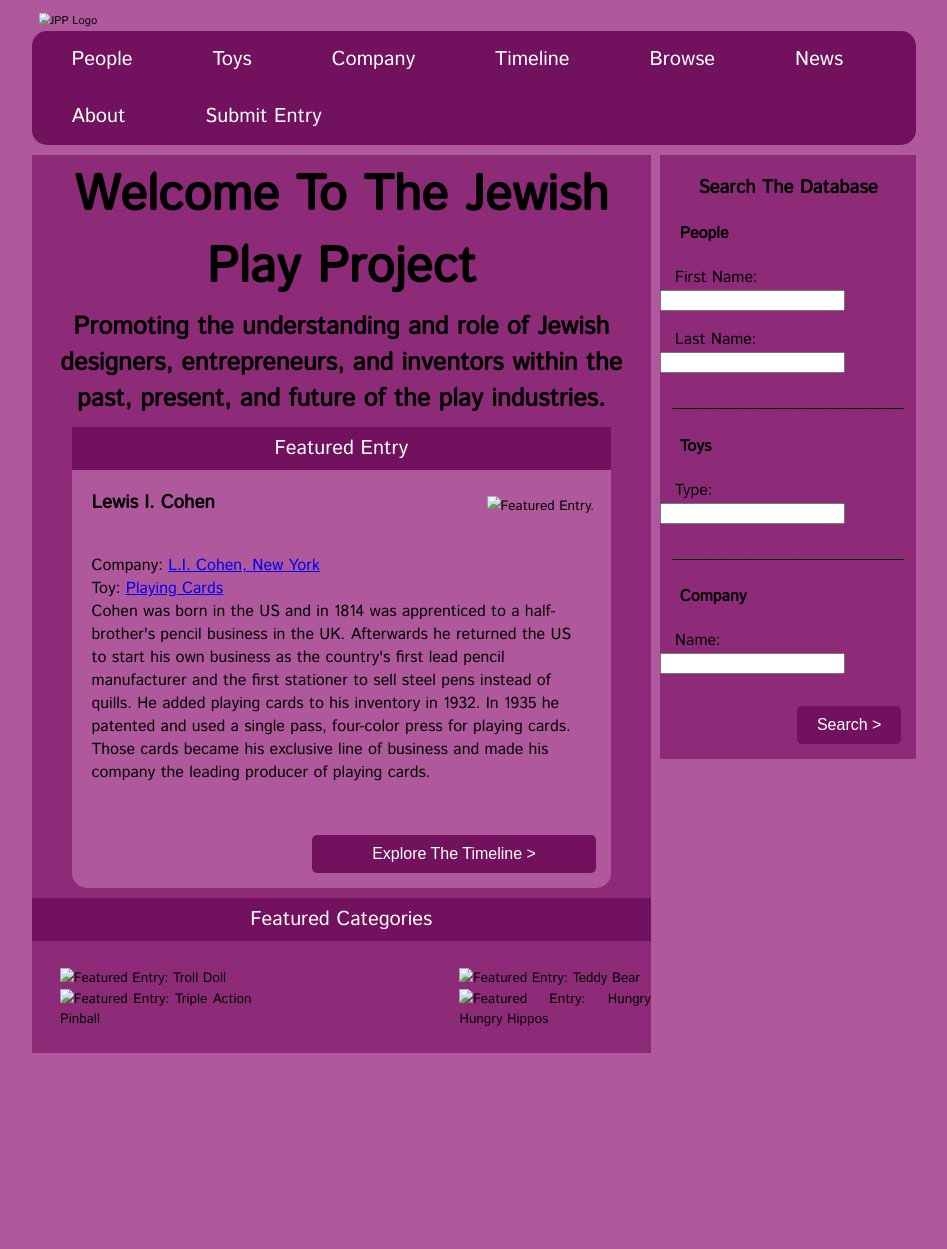
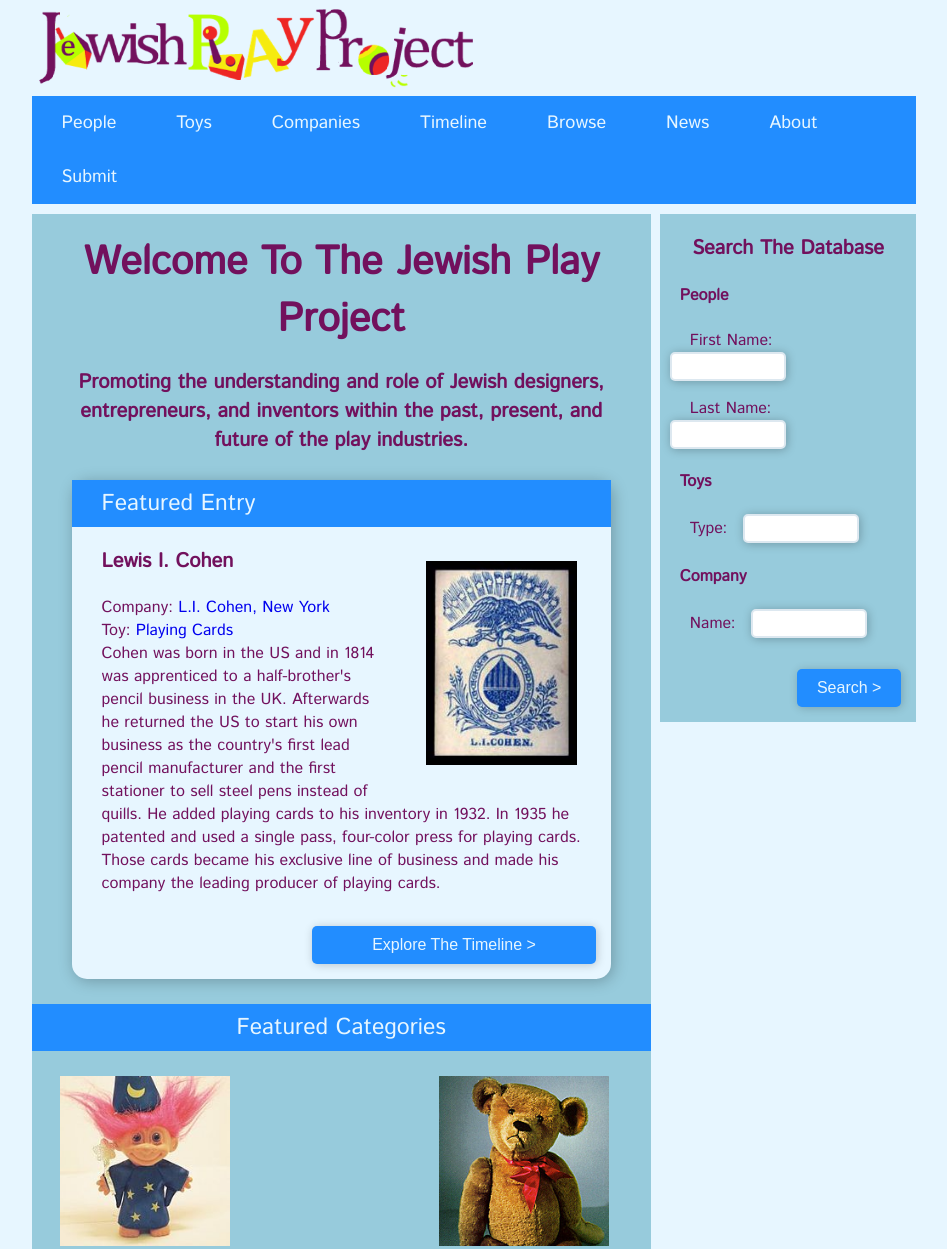
Before and after one commit to FOSSRIT/JewishPlayProject, a website: page index.html in a window 1280 px wide. Shown: the top 1249 px of the page, without its empty margins (166-1113 px from the left). Before the commit the page ends 1053 px from the top, so only its background shows below. Drawn offline with Linux system fonts and the light colour scheme.

Commit message:
Updaing indes and submitEntry, adding js and css

```diff
--- /dev/null
+++ b/JewishPlayProject.css
@@ -0,0 +1,214 @@
+/*============================
+// Jewish Play Project
+// Index.html Style Sheet
+============================*/
+
+body{
+	background-color: #e7f6ff;
+	color: #72115d;
+	font-family: 'Istok Web', sans-serif;
+}
+
+body img {
+	zoom: 70%;
+	padding-left: 10px;
+}
+
+ul.topnav {
+	list-style-type: none;
+	margin: 0;
+	padding: 0;
+	overflow: hidden;
+	background-color: #228dff;
+	margin-left: 15%;
+	width: 70%;
+}
+
+ul.topnav li {float: left;}
+
+ul.topnav li a {
+	margin: 0;
+	display: block;
+	color: #e7f6ff;
+	text-align: center;
+	padding: 14px 30px;
+	text-decoration: none;
+	font-size: 18px;
+}
+
+ul.topnav li a:hover:not(.active) {
+	background-color: #97cbdc;
+	background-color: clear;
+}
+
+ul.topnav li.right {float: right;}
+
+@media screen and (max-width: 600px){
+	ul.topnav li.right,
+	ul.topnav li {float: none;}
+}
+
+#mainPage {
+	margin-left: 15%;
+	width: 70%;
+}
+
+#mainContainer {
+	display: inline;
+	margin-top: 10px;
+	background-color: #97cbdc;
+	width: 70%;
+	float: left;
+}
+
+#mainContainer img {
+	zoom: 85%;
+}
+
+h1 {
+	text-align: center;
+	padding: 0px;
+	margin: 20px 0px;
+	font-size: 40px;
+}
+
+h2 {
+	text-align: center;
+	margin: 5px 40px;
+	font-size: 20px;
+}
+
+#featuredEntryTitleBox {
+	margin-left: 0px;
+	color: #e7f6ff;
+	font-size: 23px;
+	padding: 7px 0px;
+	background-color: #228dff;
+}
+
+#featuredTitle {
+	padding: 30px;
+}
+
+#featuredEntryContainer {
+	margin: 25px 40px;
+	background-color: #e7f6ff;
+	border-radius: 15px;
+	box-shadow: 2px 2px 15px rgba(0,0,0,.25);
+}
+
+#featuredEntryContainer h3 {
+	text-align: left;
+	padding-left: 30px;
+	font-size: 20px;
+}
+
+#featuredEntryContainer p {
+	padding: 0px 30px;
+}
+
+#featuredEntryContainer img {
+	margin: 40px;
+	float: right;
+}
+
+#featuredEntryContainer p, #featuredEntryContainer a {
+	font-size: 16px;
+	text-decoration: none;
+}
+
+#exploreButton {
+	margin: 15px;
+	float: right;
+	background-color: #228dff;
+	border-radius: 5px;
+	border: none;
+	padding: 10px 20px;
+	box-shadow: 1px 1px 10px rgba(0,0,0,.20);
+}
+
+#exploreButton a {
+	margin: 0;
+	color: #e7f6ff;
+	text-align: center;
+	padding: 14px 40px;
+	text-decoration: none;
+	font-size: 16px;
+}
+
+#exemplarCategoryHeader {
+	margin: 0px;
+	padding: 7px 0px;
+	color: #e7f6ff;
+	font-size: 23px;
+	background-color: #228dff;
+	text-align: center;
+}
+
+#exemplarCategoryImages {
+	margin: 25px 20px;
+	padding-bottom: 20px;
+	text-align: justify;
+	border-radius: 5px;
+}
+
+#exemplarCategoryImages > div {
+	width: 200px;
+	display: inline-block;
+	vertical-align: top;
+
+	/* IE fix. */
+	*display: inline;
+	zoom: 1;
+}
+
+#exemplarCategoryImages:after {
+	content: "";
+	width: 100%;
+	display: inline-block;
+}
+
+#searchBox {
+	margin-top: 10px;
+	width: 29%;
+	padding: 0px;
+	background-color: #97cbdc;
+	float: right;
+}
+
+h3 {
+	text-align: center;
+	font-size: 20px;
+}
+
+label {
+	margin: 0px 20px;
+	padding: 10px 10px;
+}
+
+#searchButton {
+	margin: 15px;
+	float: right;
+	background-color: #228dff;
+	border-radius: 5px;
+	border: none;
+	padding: 10px 20px;
+	color: #e7f6ff;
+	text-align: center;
+	text-decoration: none;
+	font-size: 16px;
+	box-shadow: 1px 1px 10px rgba(0,0,0,.20);
+}
+
+h4 {
+	padding-left: 20px;
+}
+
+input {
+	margin-left: 10px;
+	width: 40%;
+	padding: 5px;
+	box-shadow: 1px 1px 10px rgba(0,0,0,.25);
+	border-radius: 5px;
+	border: 2px solid #dde8f0;
+}
--- a/index.html
+++ b/index.html
@@ -3,228 +3,21 @@
 <meta http-equiv="content-type" content="text/html; charset=utf-8" />
 <link href="https://fonts.googleapis.com/css?family=Istok+Web" rel="stylesheet">
 <title>Jewish Play Project</title>
-
-<style>
-
-	body{
-		background-color: #AF589C;
-		font-family: 'Istok Web', sans-serif;
-	}
-
-	body img {
-		zoom: 70%;
-		padding-left: 10px;
-	}
-
-	ul {
-		list-style-type: none;
-		margin: 0;
-		padding: 0;
-		overflow: hidden;
-		background-color: #72115D;
-		border-radius: 15px;
-		margin-left: 15%;
-		width: 70%;
-	}
-
-	li {
-		float: left;
-	}
-
-	li a {
-		margin: 0;
-		display: block;
-		color: white;
-		text-align: center;
-		padding: 14px 40px;
-		text-decoration: none;
-		font-size: 20px;
-	}
-
-	li a:hover:not(.active) {
-		background-color: #ED2724;
-		background-color: clear;
-	}
-
-	#mainPage {
-		margin-left: 15%;
-		width: 70%;
-	}
-
-	#mainContainer {
-		display: inline;
-		margin-top: 10px;
-		background-color: #8E2B78;
-		width: 70%;
-		float: left;
-	}
-
-	#mainContainer img {
-		zoom: 85%;
-	}
-
-	h1 {
-		text-align: center;
-		padding: 0px;
-		margin: 5px;
-		font-size: 50px;
-	}
-
-	h2 {
-		text-align: center;
-		padding: 0px;
-		margin: 0px;
-		font-size: 25px;
-	}
-
-	#featuredEntryContainer img {
-		margin: 20px;
-		margin-top: 30px;
-		float: right;
-	}
-
-	#featuredEntryContainer {
-		margin-left: 40px;
-		margin-right: 40px;
-		margin-top: 10px;
-		margin-bottom: 10px;
-		background-color: #AF589C;
-		border-radius: 15px;
-	}
-
-	#featuredEntryContainer h3 {
-		text-align: left;
-		padding-left: 20px;
-	}
-
-	#featuredEntryContainer p {
-		padding: 20px;
-	}
-
-	#featuredEntryTitleBox {
-		margin: 0px;
-		color: white;
-		font-size: 20px;
-		padding-top: 7px;
-		padding-bottom: 7px;
-		text-align: center;
-		background-color: #72115D;
-	}
-
-	p {
-		font-size: 16px;
-	}
-
-	#featuredEntryButton {
-		margin: 15px;
-		float: right;
-		background-color: #72115D;
-		border-radius: 5px;
-		border: none;
-		padding: 10px 20px;
-	}
-
-	#featuredEntryButton a {
-		margin: 0;
-		color: white;
-		text-align: center;
-		padding: 14px 40px;
-		text-decoration: none;
-		font-size: 16px;
-	}
-
-	#ExemplarCategoryHeader {
-		margin: 0px;
-		padding-top: 7px;
-		padding-bottom: 7px;
-		color: white;
-		font-size: 20px;
-		background-color: #72115D;
-		text-align: center;
-	}
-
-	#ExemplarCategoryImages {
-		margin-top: 25px;
-		margin-left: 20px;
-		text-align: justify;
-		border-radius: 5px;
-	}
-
-	#ExemplarCategoryImages > div {
-	width: 200px;
-	display: inline-block;
-	vertical-align: top;
-
-	/* IE fix. */
-	*display: inline;
-	zoom: 1;
-	}
-
-	#ExemplarCategoryImages:after {
-	content: "";
-	width: 100%;
-	display: inline-block;
-    }
-
-	#searchBox {
-		margin-top: 10px;
-		width: 29%;
-		padding: 0px;
-
-		background-color: #8E2B78;
-		float: right;
-	}
-
-	h3 {
-		text-align: center;
-	}
-
-	label {
-		margin: 5px;
-		padding: 10px;
-	}
-
-	#searchButton {
-		margin: 15px;
-		float: right;
-		background-color: #72115D;
-		border-radius: 5px;
-		border: none;
-		padding: 10px 20px;
-		color: white;
-		text-align: center;
-		text-decoration: none;
-		font-size: 16px;
-	}
-
-	#lineBreak {
-		text-align: center;
-	}
-
-	h4 {
-		padding-left: 20px;
-	}
-
-	label {
-		padding-left: 10px;
-	}
-
-</style>
+<link rel="stylesheet" href="JewishPlayProject.css">
 
 <body>
-	<img src="jpp-logo2.png" alt="JPP Logo" style="margin-left:15%;"/>
-	<div id="navigationBar">
-		<ul>
+	<a href="https://people.rit.edu/~jmi6217/JewishPlayProject/"> <img src="jpp-logo2.png" alt="JPP Logo" style="margin-left:15%;" /></a>
+	<ul class="topnav">
 		<li><a href="http://jewishplayproject.org/player.html">People</a></li>
 		<li><a href="http://jewishplayproject.org/player.html">Toys</a></li>
-			<li><a href="http://jewishplayproject.org/player.html">Company</a></li>
+		<li><a href="http://jewishplayproject.org/player.html">Companies</a></li>
 		<li><a href="http://jewishplayproject.org/timeline.html">Timeline</a></li>
 		<li><a href="http://jewishplayproject.org/">Browse</a></li>
 		<li><a href="http://jewishplayproject.org/news.html">News</a></li>
 		<li><a href="http://jewishplayproject.org/about.html">About</a></li>
-			<li><a href="submitEntry.html">Submit Entry</a></li>
+		<li><a href="submitEntry.html">Submit</a></li>
 	</ul>
-	</div>
+
 	<div id="mainPage">
 		<div id="mainContainer">
 			<h1>Welcome To The Jewish Play Project</h1>
@@ -232,7 +25,7 @@
 			entrepreneurs, and inventors within the past, present, and future of the play industries.</h2>
 
 			<div id="featuredEntryContainer">
-				<div id="featuredEntryTitleBox">Featured Entry</div>
+				<div id="featuredEntryTitleBox"><span id="featuredTitle">Featured Entry</span></div>
 					<img src="cohen.jpg" alt="Featured Entry." />
 					<h3>Lewis I. Cohen </h3>
 					<p>Company: <a href="#LICohenNewYork">L.I. Cohen, New York</a>
@@ -243,12 +36,12 @@
 					instead of quills. He added playing cards to his inventory in 1932. In 1935 he patented
 					and used a single pass, four-color press for playing cards. Those cards became his
 					exclusive line of business and made his company the leading producer of playing cards. </p>
-				<button id="featuredEntryButton"> <a href="http://jewishplayproject.org/timeline.html#1">Explore The Timeline &gt;</a></button>
+				<button id="exploreButton"> <a href="http://jewishplayproject.org/timeline.html#1">Explore The Timeline &gt;</a></button>
 				<div style="clear: both;"></div>
 			</div>
 
-			<div id="ExemplarCategoryHeader">Featured Categories</div>
-			<div id="ExemplarCategoryImages">
+			<div id="exemplarCategoryHeader">Featured Categories</div>
+			<div id="exemplarCategoryImages">
 				<div><img src="trollDoll.png" alt="Featured Entry: Troll Doll" /></div>
 				<div><img src="teddyBear.png" alt="Featured Entry: Teddy Bear" /></div>
 				<div><img src="pinball.png" alt="Featured Entry: Triple Action Pinball" /></div>
@@ -260,24 +53,20 @@
 
 			<p><h4>People</h4></p>
 			<p><label>First Name:
-					<input id="sName" type="text" >
+					<input id="firstName" type="text" >
 			</label></p>
 			<p><label>Last Name:
-					<input id="sDescription" type="text" >
+					<input id="lastName" type="text" >
 			</label></p>
-
-			<p><p><p><div id="lineBreak"> ___________________________</div><p><p>
 
 			<p><h4>Toys</h4></p>
 			<p><label>Type:
-					<input id="sType" type="text" >
+					<input id="toyName" type="text" >
 			</label></p>
-
-			<p><p><p><div id="lineBreak"> ___________________________</div><p><p>
 
 			<p><h4>Company</h4></p>
 			<p><label>Name:
-					<input id="sDate" type="text" >
+					<input id="companyName" type="text" >
 			</label></p>
 			<button id="searchButton">Search &gt;</button>
 		</div>
--- /dev/null
+++ b/submitEntry.css
@@ -0,0 +1,124 @@
+/*============================
+// Jewish Play Project
+// submitEntry.html Style Sheet
+============================*/
+
+body{
+	background-color: #e7f6ff;
+	color: #72115d;
+	font-family: 'Istok Web', sans-serif;
+}
+
+body img {
+	zoom: 70%;
+	padding-left: 10px;
+}
+
+ul.topnav {
+	list-style-type: none;
+	margin: 0;
+	padding: 0;
+	overflow: hidden;
+	background-color: #228dff;
+	margin-left: 15%;
+	width: 70%;
+}
+
+ul.topnav li {float: left;}
+
+ul.topnav li a {
+	margin: 0;
+	display: block;
+	color: #e7f6ff;
+	text-align: center;
+	padding: 14px 30px;
+	text-decoration: none;
+	font-size: 18px;
+}
+
+ul.topnav li a:hover:not(.active) {
+	background-color: #97cbdc;
+	background-color: clear;
+}
+
+ul.topnav li.right {float: right;}
+
+@media screen and (max-width: 600px){
+	ul.topnav li.right,
+	ul.topnav li {float: none;}
+}
+
+#mainContainer {
+	display: inline;
+	margin-top: 10px;
+	background-color: #97cbdc;
+	width: 70%;
+	margin-left: 15%;
+	float: left;
+}
+
+h1 {
+	padding: 0px;
+	margin: 15px;
+	font-size: 30px;
+}
+
+h2 {
+	padding: 0px 40px 0px 60px;
+	font-size: 20px;
+}
+
+#required {
+	padding: 0px 40px 0px 60px;
+	font-size: 12px;
+}
+
+p {
+	font-size: 18px;
+}
+
+label {
+	padding-left: 30px;
+}
+
+select, input {
+	margin-left: 20px;
+	width: 25%;
+	padding: 7px;
+	box-shadow: 1px 1px 10px rgba(0,0,0,.25);
+	border-radius: 5px;
+	border: 2px solid #dde8f0;
+}
+
+input#Live {
+	box-shadow: none;
+	margin-left: 0px;
+	padding: 0px;
+	width: 10%;
+}
+
+input#Bio, input#Description {
+	padding: 50px;
+}
+
+.required, #required  {
+	color: red;
+}
+
+#submitButton {
+	margin: 25px 75px;
+	float: right;
+	background-color: #228dff;
+	border-radius: 5px;
+	border: none;
+	padding: 10px 60px;
+	color: #e7f6ff;
+	text-align: center;
+	font-size: 16px;
+	box-shadow: 1px 1px 10px rgba(0,0,0,.25);
+}
+
+#toysD, #companiesD
+{
+	display: none;
+}
```
Also changed, not shown: submitEntry.html (+6 -123 lines), submitEntry.js (added, +29 -0 lines), cohen.jpg (added), jpp-logo2.png (added), pinball.png (added), tableTop.png (added), teddyBear.png (added), trollDoll.png (added). Lines whose indentation alone changed are shown as unchanged.
